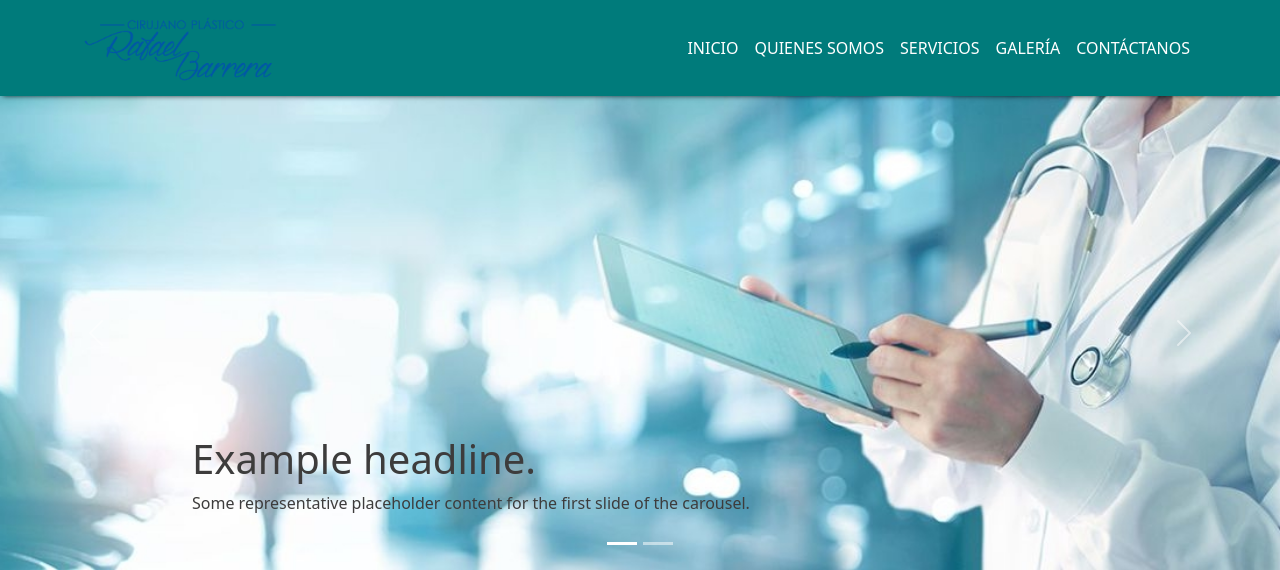
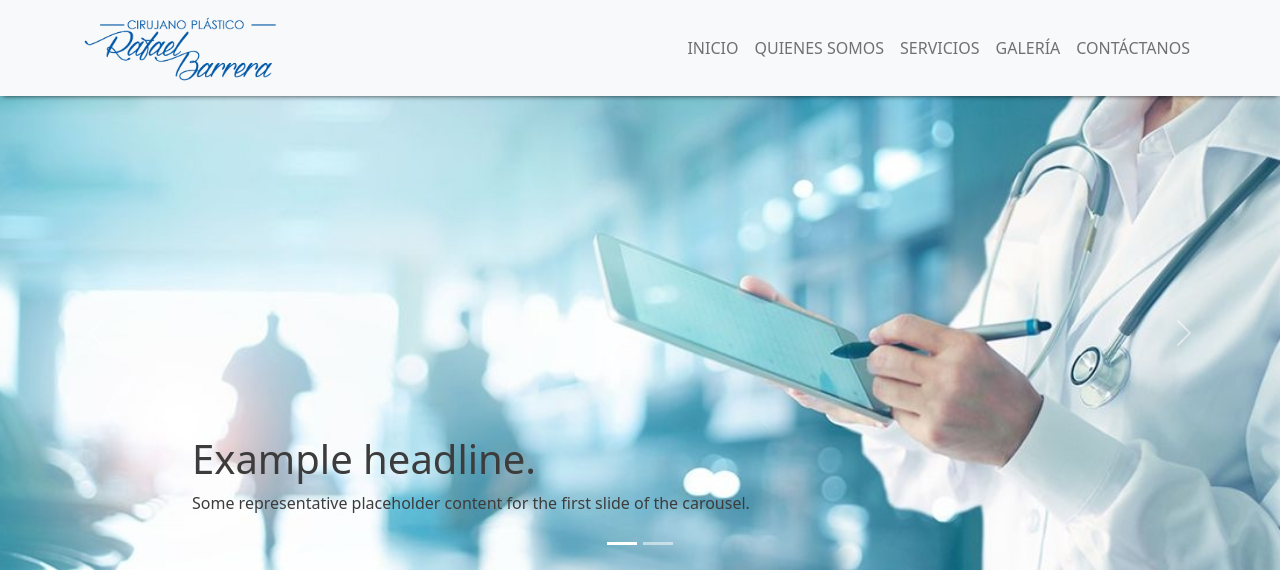
Before and after one commit to edgmuo1085/site-cirugia-plastica, a PHP site: page / in a window 1280 px wide. Shown: the top 570 px of the page. Run offline with PHP 8.4, Linux system fonts and the light colour scheme; some libraries are stand-ins or nearby versions.

Commit message:
Se realiza ajuste a navbar cambio de color

```diff
--- a/css/main.css
+++ b/css/main.css
@@ -6,11 +6,14 @@ body {
     color: #fff;
 }
 
-.navbar-light .navbar-nav .nav-link:focus,
+
+/*.navbar-light .navbar-nav .nav-link:focus,
 .navbar-light .navbar-nav .nav-link:hover,
 .navbar-light .navbar-nav .nav-link {
     color: #fff;
 }
+
+*/
 
 .navbar-light .navbar-toggler {
     color: rgba(255, 255, 255, 0.3);
--- a/index.php
+++ b/index.php
@@ -12,7 +12,7 @@
 
 <body>
 	<header id="inicio">
-		<nav class="navbar boxshadow navbar-expand-sm navbar-light header-bg fixed-top" aria-label="navbar">
+		<nav class="navbar boxshadow navbar-expand-sm navbar-light bg-light fixed-top" aria-label="navbar">
 			<div class="container">
 				<a class="navbar-brand" href="#"> <img src="img/firma.png" alt="firma" height="70"> </a>
 				<button class="navbar-toggler" type="button" data-bs-toggle="collapse" data-bs-target="#navbarsPage" aria-controls="navbarsPage" aria-expanded="false" aria-label="Toggle navigation">
```
